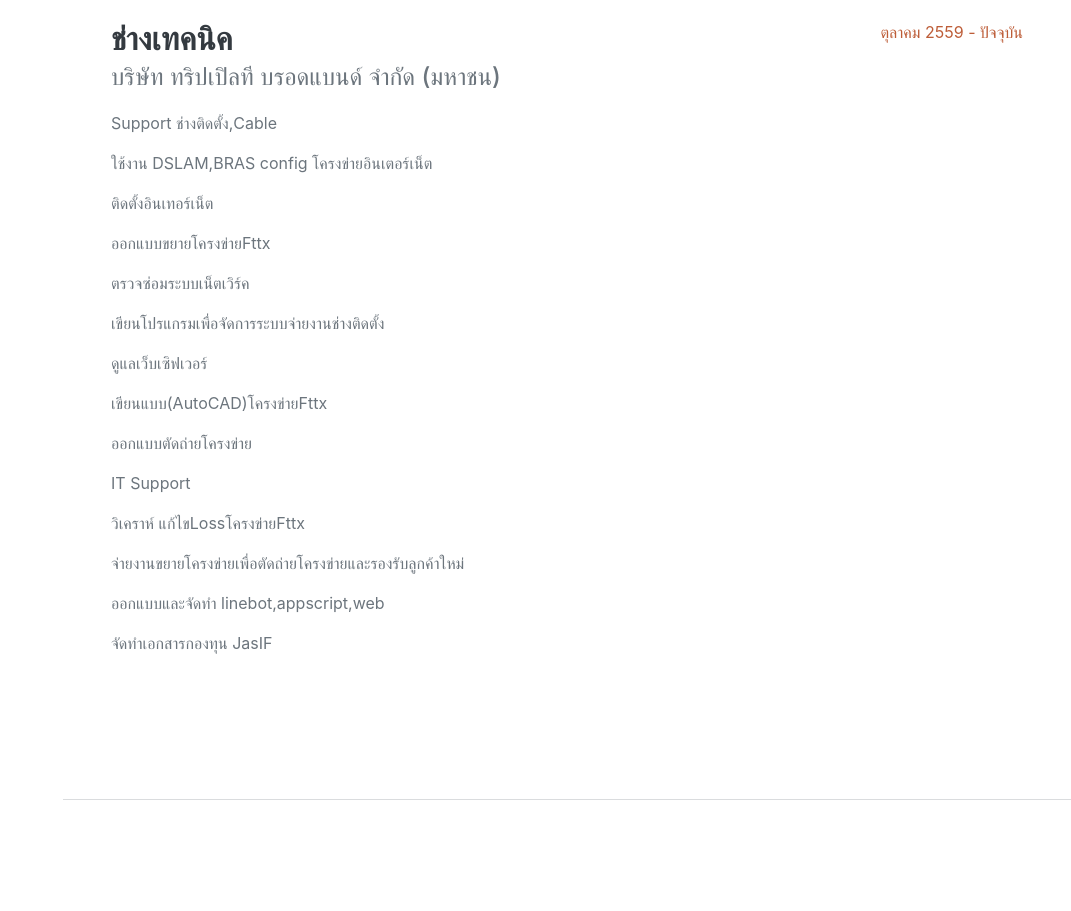
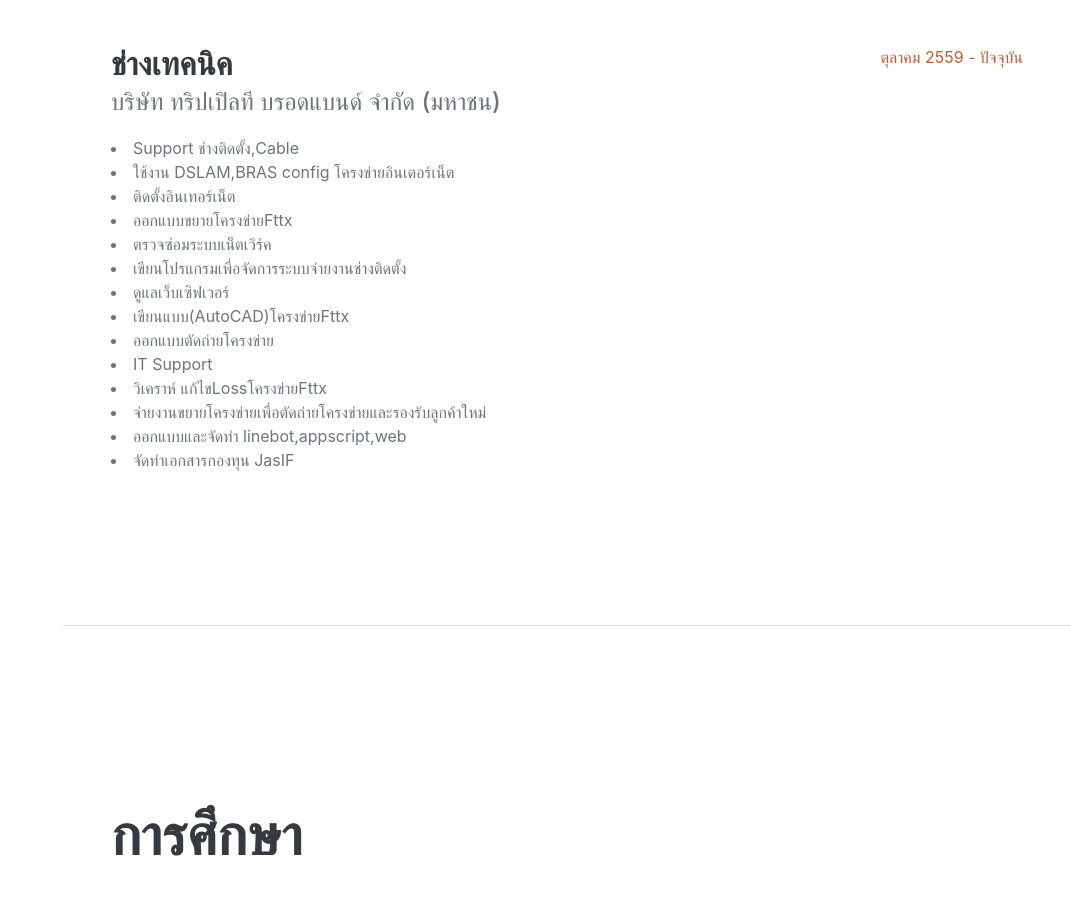
Before and after one commit to tkaonth/portfulio, a plain HTML site: page index.html in a window 1280 px wide. Shown: the part 976-1887 px from the top of the page, without its empty margins (209-1280 px from the left). Drawn offline with nearby package versions, Linux system fonts and the light colour scheme; a web font is replaced by a local one.

Commit message:
Update index.html

```diff
--- a/index.html
+++ b/index.html
@@ -63,20 +63,20 @@
                         <div class="flex-grow-1">
                             <h3 class="mb-0">ช่างเทคนิค</h3>
                             <div class="subheading mb-3">บริษัท ทริปเปิลที บรอดแบนด์ จำกัด (มหาชน)</div>
-                            <p>Support ช่างติดตั้ง,Cable</p>
-                            <p>ใช้งาน DSLAM,BRAS config โครงข่ายอินเตอร์เน็ต</p>
-                            <p>ติดตั้งอินเทอร์เน็ต</p>
-                            <p>ออกแบบขยายโครงข่ายFttx</p>
-                            <p>ตรวจซ่อมระบบเน็ตเวิร์ค</p>
-                            <p>เขียนโปรแกรมเพื่อจัดการระบบจ่ายงานช่างติดตั้ง</p>
-                            <p>ดูแลเว็บเซิฟเวอร์</p>
-                            <p>เขียนแบบ(AutoCAD)โครงข่ายFttx</p>
-                            <p>ออกแบบตัดถ่ายโครงข่าย</p>
-                            <p>IT Support</p>
-                            <p>วิเคราห์ แก้ไขLossโครงข่ายFttx</p>
-                            <p>จ่ายงานขยายโครงข่ายเพื่อตัดถ่ายโครงข่ายและรองรับลูกค้าใหม่</p>
-                            <p>ออกแบบและจัดทำ linebot,appscript,web</p>
-                            <p>จัดทำเอกสารกองทุน JasIF</p>
+                            <li>Support ช่างติดตั้ง,Cable</li>
+                            <li>ใช้งาน DSLAM,BRAS config โครงข่ายอินเตอร์เน็ต</li>
+                            <li>ติดตั้งอินเทอร์เน็ต</li>
+                            <li>ออกแบบขยายโครงข่ายFttx</li>
+                            <li>ตรวจซ่อมระบบเน็ตเวิร์ค</li>
+                            <li>เขียนโปรแกรมเพื่อจัดการระบบจ่ายงานช่างติดตั้ง</li>
+                            <li>ดูแลเว็บเซิฟเวอร์</li>
+                            <li>เขียนแบบ(AutoCAD)โครงข่ายFttx</li>
+                            <li>ออกแบบตัดถ่ายโครงข่าย</li>
+                            <li>IT Support</li>
+                            <li>วิเคราห์ แก้ไขLossโครงข่ายFttx</li>
+                            <li>จ่ายงานขยายโครงข่ายเพื่อตัดถ่ายโครงข่ายและรองรับลูกค้าใหม่</li>
+                            <li>ออกแบบและจัดทำ linebot,appscript,web</li>
+                            <li>จัดทำเอกสารกองทุน JasIF</li>
                         </div>
                         <div class="flex-shrink-0"><span class="text-primary">ตุลาคม 2559  - ปัจจุบัน</span></div>
                     </div>
```
